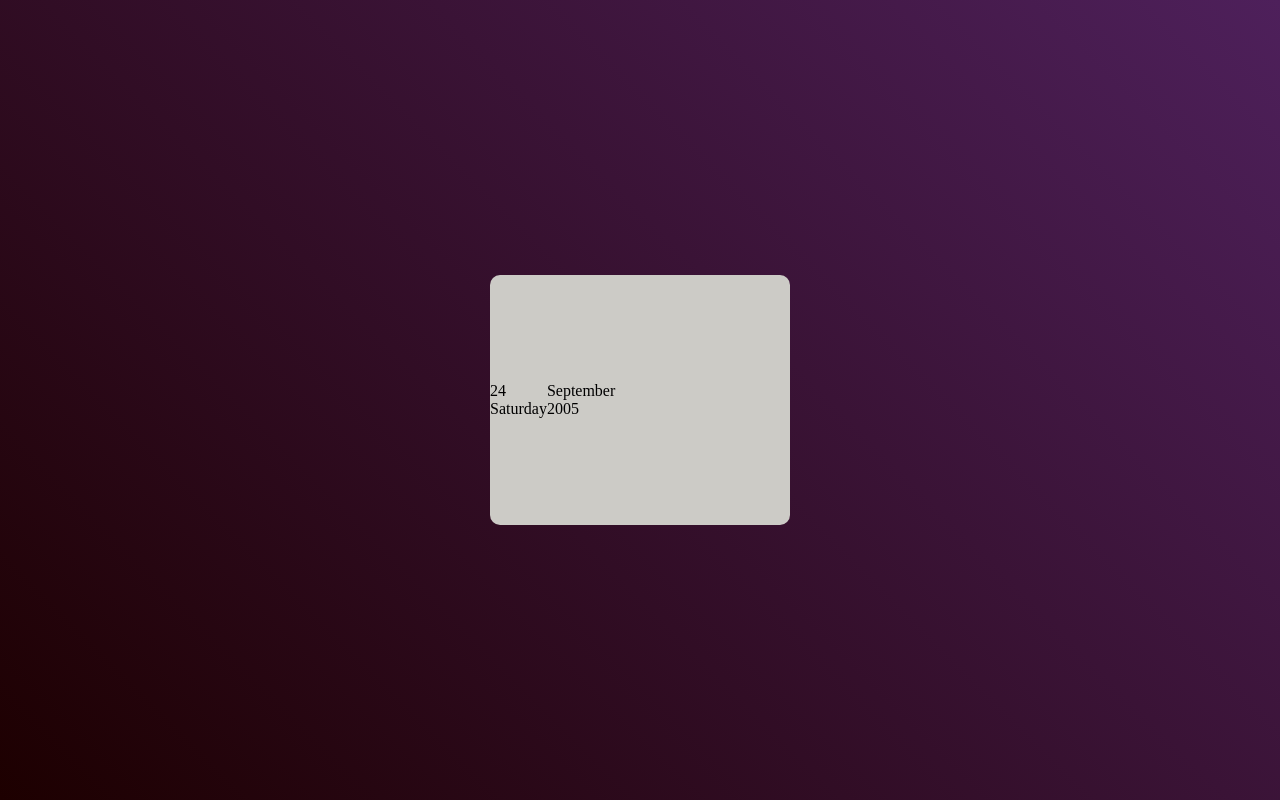
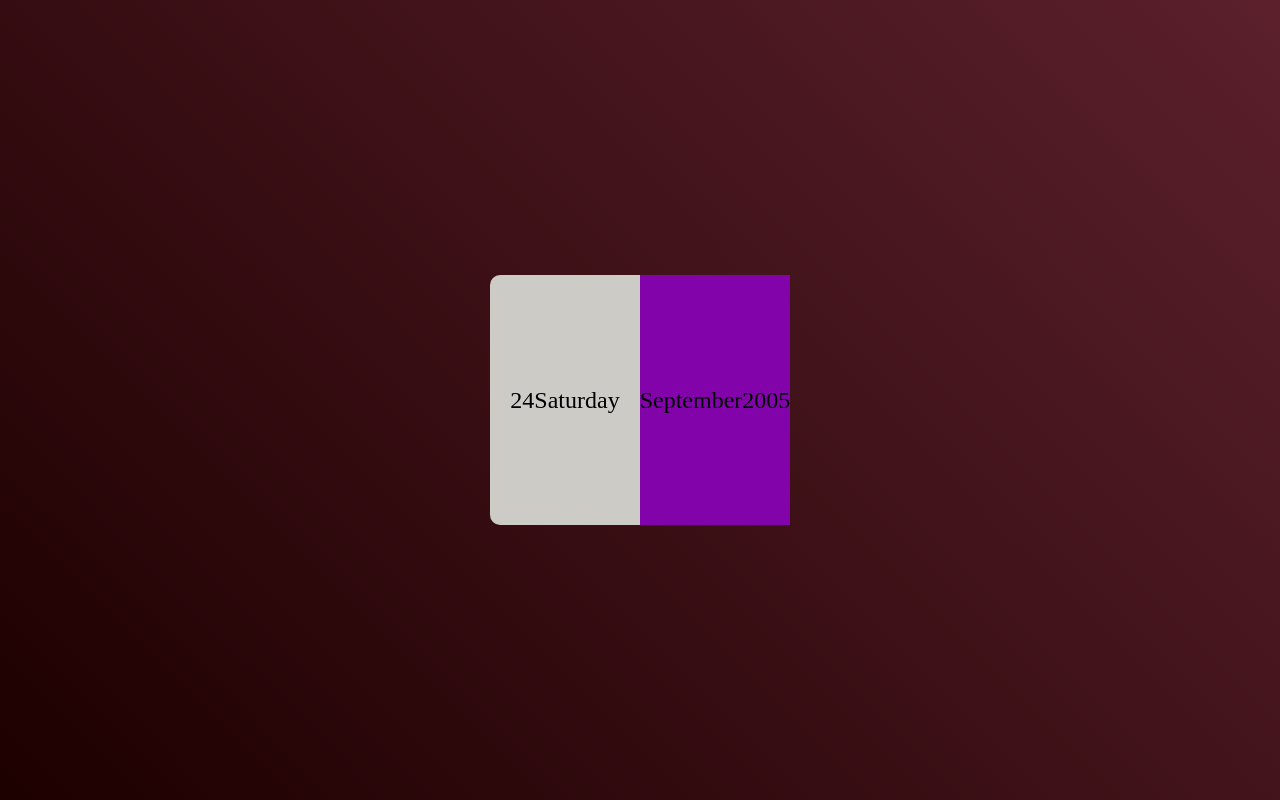
Before and after one commit to parabka24/calender, a plain HTML site: page index.html in a window 1280 px wide. Drawn offline with Linux system fonts and the light colour scheme.

Commit message:
color changes

```diff
--- a/style.css
+++ b/style.css
@@ -7,7 +7,7 @@
 .hero{
     width: 100;
     min-height: 100vh;
-    background: linear-gradient(45deg, #1d0000,#4e205b);
+    background: linear-gradient(45deg, #1d0000,#5b202c);
     display: flex;
     align-items: center;
     justify-content: center;
@@ -20,3 +20,14 @@
     align-items: center;
     border-radius: 10px;
 }
+.left, .right{
+    width: 50%;
+    height: 100%;
+    display: flex;
+    align-items: center;
+    justify-content: center;
+    font-size: 24px;
+}
+.right{
+    background: #8303aa;
+}
```
